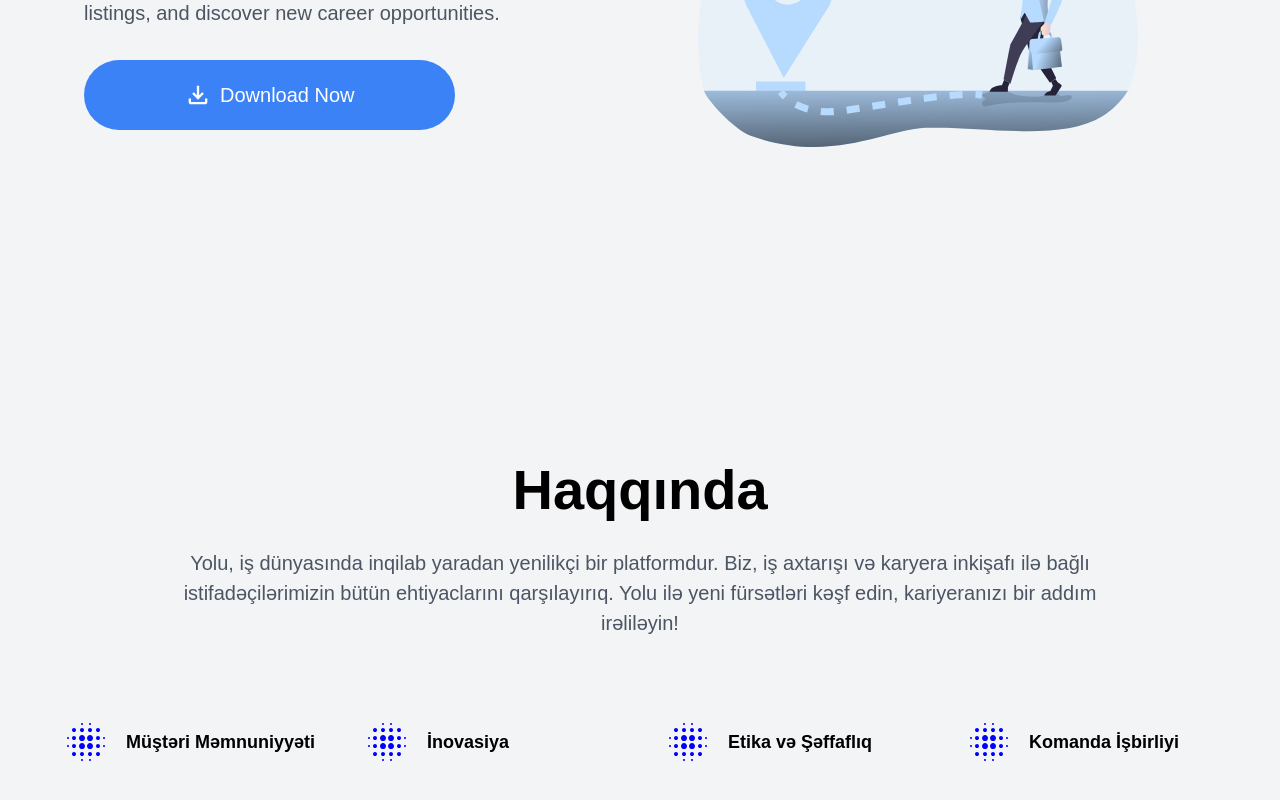
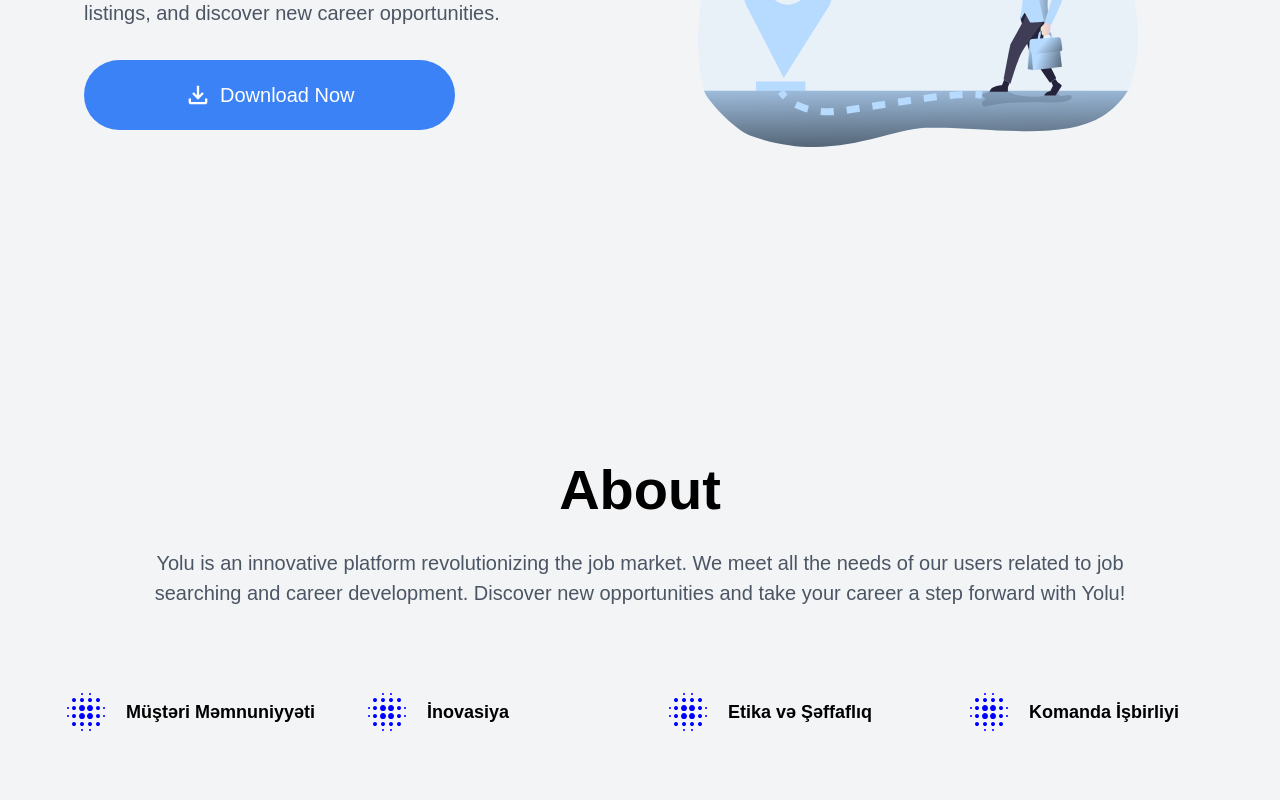
Before and after one commit to hazratAZE/yolu.app, a Next.js app: page /en in a window 1280 px wide. Shown: the part 448-1248 px from the top of the page. Built offline with nearby package versions, Linux system fonts and the light colour scheme.

Commit message:
About screen some text added to translate

```diff
--- a/messages/az.json
+++ b/messages/az.json
@@ -5,5 +5,6 @@
   "download": "Yüklə",
   "welcome": "Yolu’ya Xoş Gəldiniz!",
   "welcome_desc": "Yolu, iş axtarışı və karyera inkişafı ilə bağlı yenilikçi həllər təqdim edir. Yolu ilə iş tapmaq, iş elanları vermək və karyeranızda yeni fürsətlər kəşf etmək daha asandır.",
-  "download_now": "İndi yüklə"
+  "download_now": "İndi yüklə",
+  "about_desc": "Yolu, iş dünyasında inqilab yaradan yenilikçi bir platformdur. Biz, iş axtarışı və karyera inkişafı ilə bağlı istifadəçilərimizin bütün ehtiyaclarını qarşılayırıq. Yolu ilə yeni fürsətləri kəşf edin, kariyeranızı bir addım irəliləyin!"
 }
--- a/messages/en.json
+++ b/messages/en.json
@@ -5,5 +5,6 @@
   "download": "Download",
   "welcome": "Welcome to Yolu!",
   "welcome_desc": "Yolu offers innovative solutions for job searching and career development. With Yolu, it's easier to find jobs, post job listings, and discover new career opportunities.",
-  "download_now": "Download Now"
+  "download_now": "Download Now",
+  "about_desc": "Yolu is an innovative platform revolutionizing the job market. We meet all the needs of our users related to job searching and career development. Discover new opportunities and take your career a step forward with Yolu!"
 }
--- a/messages/ru.json
+++ b/messages/ru.json
@@ -5,5 +5,6 @@
   "download": "Скачать",
   "welcome": "Добро пожаловать в Yolu!",
   "welcome_desc": "Yolu предлагает инновационные решения для поиска работы и карьерного роста. С Yolu проще найти работу, разместить вакансии и открыть для себя новые карьерные возможности.",
-  "download_now": "Скачать сейчас"
+  "download_now": "Скачать сейчас",
+  "about_desc": "Yolu — это инновационная платформа, революционизирующая рынок труда. Мы удовлетворяем все потребности наших пользователей, связанные с поиском работы и карьерным ростом. Откройте для себя новые возможности и сделайте шаг вперед в своей карьере с Yolu!"
 }
--- a/messages/tr.json
+++ b/messages/tr.json
@@ -5,5 +5,6 @@
   "download": "İndir",
   "welcome": "Yolu'ya Hoş Geldiniz!",
   "welcome_desc": "Yolu, iş arama ve kariyer geliştirme ile ilgili yenilikçi çözümler sunar. Yolu ile iş bulmak, iş ilanı vermek ve kariyerinizde yeni fırsatlar keşfetmek daha kolaydır.",
-  "download_now": "Şimdi İndir"
+  "download_now": "Şimdi İndir",
+  "about_desc": "Yolu, iş dünyasında devrim yaratan yenilikçi bir platformdur. İş arama ve kariyer geliştirme ile ilgili kullanıcılarımızın tüm ihtiyaçlarını karşılıyoruz. Yolu ile yeni fırsatlar keşfedin ve kariyerinizde bir adım ileriye gidin!"
 }
--- a/src/app/components/Hakkimizda.tsx
+++ b/src/app/components/Hakkimizda.tsx
@@ -1,22 +1,21 @@
 "use client";
 
+import { useTranslations } from "next-intl";
+
 const Hakkımızda = () => {
+  const t = useTranslations();
   const scrollToContact = () => {
     // Sayfanın en altına kaydırmak için window.scrollTo kullanabilirsiniz
     window.scrollTo({ top: document.body.scrollHeight, behavior: "smooth" });
   };
-
   return (
     <section
       id="about"
       className="min-h-screen flex flex-col items-center justify-center pt-16"
     >
-      <h1 className="font-bold mb-4 text-black">Haqqında</h1>
+      <h1 className="font-bold mb-4 text-black">{t("about")}</h1>
       <p className="text-center mb-16 text-gray-600 w-[80%]">
-        Yolu, iş dünyasında inqilab yaradan yenilikçi bir platformdur. Biz, iş
-        axtarışı və karyera inkişafı ilə bağlı istifadəçilərimizin bütün
-        ehtiyaclarını qarşılayırıq. Yolu ilə yeni fürsətləri kəşf edin,
-        kariyeranızı bir addım irəliləyin!
+        {t("about_desc")}
       </p>
       <div className="flex flex-col mb-20">
         <div className="grid grid-cols-1 md:grid-cols-2 lg:grid-cols-4 gap-4">
```
